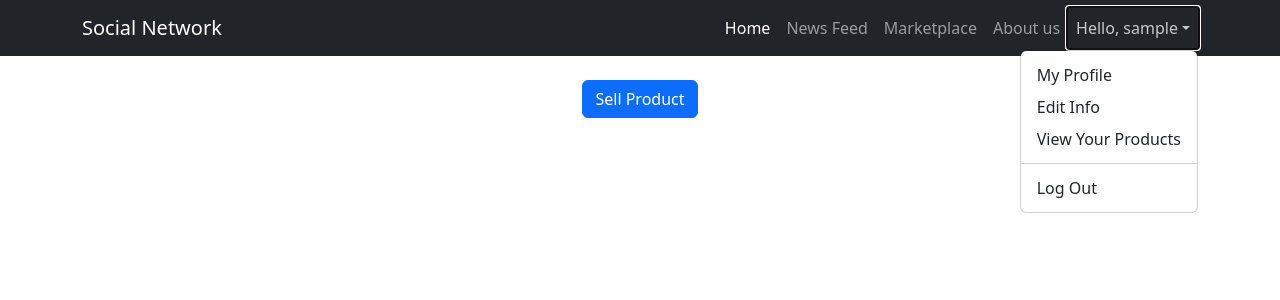
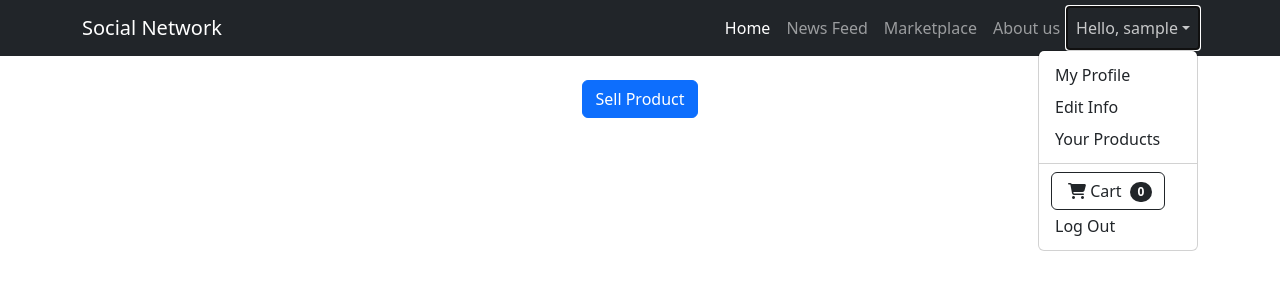
Before and after one commit to mkskh/social_network, a Django app: page /marketplace/ in a window 1280 px wide, after a click that opens the changed part. Shown: the top 300 px of the page. Run offline with Django 5.2, Linux system fonts and the light colour scheme; the visitor is signed in with stand-in values (Sample User, id 1); data that the repository does not hold is empty; parts of the project's set-up code (start-up, migrations or seed data) failed here and were passed over; some libraries are stand-ins or nearby versions.

Commit message:
marketplace with cart

```diff
--- /dev/null
+++ b/marketplace/cart.py
@@ -0,0 +1,62 @@
+from .models import Product
+
+
+class Cart:
+    def __init__(self, request):
+        self.session = request.session
+
+        cart = self.session.get('session_key')
+
+        if 'session_key' not in request.session:
+            cart = self.session['session_key'] = {}
+
+        self.cart = cart
+
+    def add(self, product, quantity):
+        product_id = str(product.id)  # Corrected from product_id to product.id
+        product_qty = str(quantity)
+
+        if product_id in self.cart:
+            pass
+        else:
+            self.cart[product_id] = int(product_qty)
+
+        self.session.modified = True
+
+
+    def __len__(self):
+        return len(self.cart)
+
+    def get_prods(self):
+        product_ids = self.cart.keys()
+
+        products = Product.objects.filter(id__in=product_ids)
+
+        return products
+
+    def get_quants(self):
+        quantities = self.cart
+        return quantities
+
+    def remove(self, product_id):
+        # Remove the specified product from the cart
+        if str(product_id) in self.cart:
+            del self.cart[str(product_id)]
+            self.session.modified = True
+
+
+
+
+
+
+    # def update(self, product, quantity):
+    #     product_id = str(product.id)  # Assuming 'product' is the actual product object
+    #     product_qty = int(quantity)
+
+    #     if product_id in self.cart:
+    #         self.cart[product_id] = product_qty
+    #         self.session.modified = True
+    #         return product_qty  # Return only the updated quantity
+    #     else:
+    #         # Handle case where product is not found in the cart
+    #         raise KeyError("Product not found in the cart")
--- /dev/null
+++ b/marketplace/context_processor.py
@@ -0,0 +1,4 @@
+from .cart import Cart
+
+def cart(request):
+    return {'cart': Cart(request)}
--- a/marketplace/models.py
+++ b/marketplace/models.py
@@ -34,7 +34,7 @@ class Product(models.Model):
     seller = models.ForeignKey(User, on_delete=models.CASCADE, related_name='seller_detail', null=True, blank=True)
 
     def __str__(self):
-        return self.name
+        return self.name + '   ' + str(self.id)
 
 class Order(models.Model):
     product = models.ForeignKey(Product, on_delete=models.CASCADE)
--- a/marketplace/urls.py
+++ b/marketplace/urls.py
@@ -10,5 +10,8 @@ urlpatterns = [
     path('category/<int:category_id>/', views.category, name='category'),
     path('add_product/', views.add_product, name='add_product'),
     path('added_products/', views.added_products, name='added_products'),
+    path('cart_summary/', views.cart_summary, name='cart_summary'),
+    path('add/', views.cart_add, name='cart_add'),
+    path('cart_delete/', views.cart_delete, name='cart_delete'),
     path('delete_product/<int:product_id>/', views.delete_product, name='delete_product'),
 ]
--- a/marketplace/views.py
+++ b/marketplace/views.py
@@ -3,8 +3,11 @@ from .models import Product, Category
 from django.contrib.auth import authenticate, login, logout
 from django.contrib import messages
 from django.contrib.auth.models import User
+from django.urls import reverse
+from django.http import JsonResponse, HttpResponseRedirect
 from django.contrib.auth.decorators import login_required
 from .forms import ProductForm
+from .cart import Cart
 
 
 # Create your views here.
@@ -60,6 +63,38 @@ def delete_product(request, product_id):
 def added_products(request):
 
         added_products = Product.objects.filter(seller=request.user)
+        return render(request, 'marketplace/added_products.html', {'added_products': added_products})
 
 
-        return render(request, 'marketplace/added_products.html', {'added_products': added_products})
+def cart_summary(request):
+    cart = Cart(request)
+    cart_products = cart.get_prods
+    quantities = cart.get_quants
+    return render (request, "marketplace/cart_summary.html", {"cart_products":cart_products, "quantities":quantities})
+
+
+def cart_add(request):
+    cart = Cart(request)
+    product_id_str = request.POST.get('product_id')
+    if product_id_str:
+        product_id = int(product_id_str)
+        product_qty = int(request.POST.get('product_qty'))
+        product = get_object_or_404(Product, id=product_id)
+        cart.add(product=product, quantity=product_qty)
+
+
+        cart_quantity = cart.__len__()
+        response = JsonResponse({'qty': cart_quantity})
+
+    else:
+        response = HttpResponseRedirect(reverse('marketplace:marketplace_page'))
+
+    return response
+
+
+def cart_delete(request, product_id):
+
+    cart = Cart(request)
+    product = get_object_or_404(Product, id=product_id)
+    cart.remove(product)
+    return redirect('cart_summary')
--- a/social_network/settings.py
+++ b/social_network/settings.py
@@ -69,6 +69,7 @@ TEMPLATES = [
                 'django.template.context_processors.request',
                 'django.contrib.auth.context_processors.auth',
                 'django.contrib.messages.context_processors.messages',
+                'marketplace.context_processor.cart',
             ],
         },
     },
--- a/templates/base.html
+++ b/templates/base.html
@@ -11,6 +11,7 @@
         <link rel="icon" type="image/x-icon" href="{% static 'assets/favicon.ico' %}" />
         <!-- Core theme CSS (includes Bootstrap)-->
         <link href="{% static 'css/styles.css' %}" rel="stylesheet" />
+        <link rel="stylesheet" href="https://cdnjs.cloudflare.com/ajax/libs/font-awesome/6.5.2/css/all.min.css" integrity="sha512-SnH5WK+bZxgPHs44uWIX+LLJAJ9/2PkPKZ5QiAj6Ta86w+fsb2TkcmfRyVX3pBnMFcV7oQPJkl9QevSCWr3W6A==" crossorigin="anonymous" referrerpolicy="no-referrer" />
     </head>
     <body>
         <!-- Responsive navbar-->
@@ -30,8 +31,20 @@
                             <ul class="dropdown-menu dropdown-menu-end" aria-labelledby="navbarDropdown">
                                 <li><a class="dropdown-item" href="#">My Profile</a></li>
                                 <li><a class="dropdown-item" href="#">Edit Info</a></li>
-                                <li><a class="dropdown-item" href="{% url 'marketplace:added_products' %}">View Your Products</a></li>
+                                <li><a class="dropdown-item" href="{% url 'marketplace:added_products' %}">Your Products</a></li>
                                 <li><hr class="dropdown-divider" /></li>
+                                <li>
+                                  <div class="container">
+                                    <form class="d-flex">
+                                    <a href="{% url 'marketplace:cart_summary' %}" class="btn btn-outline-dark">
+                                        <i class="bi-cart-fill me-1"></i>
+                                        <i class="fa-solid fa-cart-shopping"></i>
+                                        Cart
+                                        <span class="badge bg-dark text-white ms-1 rounded-pill" id="cart_quantity">{{ cart|length }}</span>
+                                    </a>
+                                  </form>
+                                </div>
+                                </li>
                                 <li><a class="dropdown-item" href="{% url 'user:logout' %}">Log Out</a></li>
                             </ul>
                         </li>
```
Also changed, not shown: product_bk.json (added, +1 -0 lines), templates/marketplace/cart_summary.html (added, +150 -0 lines), templates/marketplace/product.html (+17 -0 lines), media/upload/products/Mens_Jacket.jpg (added), media/upload/products/womans_tshirt.jpg (added).
